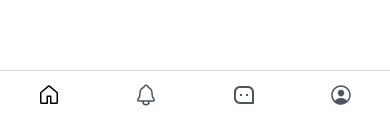
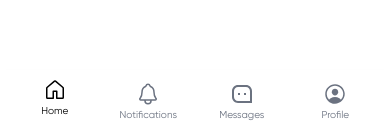
Before and after one commit to NirajanMahato/ReviveReads-Frontend, a React (Vite) app: page / in a window 390 px wide. Shown: the part 710-841 px from the top of the page. Built offline with nearby package versions, Linux system fonts and the light colour scheme; no server answers.

Commit message:
Updated the Bottom navbar, modified active page

```diff
--- a/src/components/BottomNavBar.jsx
+++ b/src/components/BottomNavBar.jsx
@@ -1,74 +1,86 @@
-import React, { useContext, useState } from "react";
+import React, { useContext } from "react";
 import { GoHome } from "react-icons/go";
 import { IoNotificationsOutline, IoPersonCircleOutline } from "react-icons/io5";
 import { RiMessage3Line } from "react-icons/ri";
 import { useSelector } from "react-redux";
-import { Link } from "react-router-dom";
+import { Link, useLocation } from "react-router-dom";
 import { useNotifications } from "../context/NotificationContext";
 import { UserContext } from "../context/UserContext";
 
 const BottomNavBar = () => {
-  const [active, setActive] = useState("home"); // Track the active tab
+  const location = useLocation();
   const { isAuthenticated } = useSelector((state) => state.auth);
   const { unreadCount } = useNotifications();
   const { userInfo } = useContext(UserContext);
 
-  const handleClick = (tab) => {
-    setActive(tab);
-  };
+  // Navigation items configuration
+  const navItems = [
+    {
+      path: "/",
+      icon: GoHome,
+      label: "Home",
+      match: (path) => path === "/",
+    },
+    {
+      path: "/notifications",
+      icon: IoNotificationsOutline,
+      label: "Notifications",
+      match: (path) => path.startsWith("/notifications"),
+      badge: userInfo && unreadCount > 0 ? unreadCount : null,
+    },
+    {
+      path: "/messages",
+      icon: RiMessage3Line,
+      label: "Messages",
+      match: (path) => path.startsWith("/messages"),
+    },
+    {
+      path: isAuthenticated ? "/profile" : "/login",
+      icon: IoPersonCircleOutline,
+      label: "Profile",
+      match: (path) => path === "/profile" || path === "/login",
+    },
+  ];
+
+  // Helper function to check if item is active
+  const isActive = (item) => item.match(location.pathname);
 
   return (
-    <div className="fixed bottom-0 left-0 w-full h-16 bg-white text-black shadow-md z-50 md:hidden pt-1 border-t-[0.1px] border-gray-300">
-      <div className="flex justify-around items-center py-2 text-gray-600">
-        <Link to={"/"}>
-          <button
-            className={`flex flex-col items-center $`}
-            onClick={() => handleClick("home")}
+    <nav className="fixed bottom-0 left-0 w-full h-16 bg-white text-black shadow-md z-50 md:hidden">
+      <div className="flex justify-around items-center h-full px-2">
+        {navItems.map((item, index) => (
+          <Link
+            key={index}
+            to={item.path}
+            className="relative flex flex-col items-center justify-center w-16 h-full"
           >
-            <GoHome
-              className={`text-2xl ${active === "home" ? "text-black" : ""}`}
-            />
-          </button>
-        </Link>
-
-        <Link to={"/notifications"}>
-          <button
-            className={"flex relative flex-col items-center"}
-            onClick={() => handleClick("notifications")}
-          >
-            <IoNotificationsOutline
-              className={`text-2xl ${active === "notifications" ? "text-black" : ""}`}
-            />
-            {userInfo && unreadCount > 0 && (
-              <span className="absolute top-0 right-0 bg-red-400 text-white text-[8px] w-3 h-3 flex items-center justify-center rounded-full">
-                {unreadCount}
+            <div
+              className={`flex flex-col items-center transition-all duration-200 ${
+                isActive(item) ? "transform -translate-y-1" : ""
+              }`}
+            >
+              <item.icon
+                className={`text-2xl transition-colors ${
+                  isActive(item) ? "text-black" : "text-gray-500"
+                }`}
+              />
+              <span
+                className={`text-[10px] mt-0.5 transition-colors ${
+                  isActive(item) ? "text-black" : "text-gray-500"
+                }`}
+              >
+                {item.label}
               </span>
-            )}
-          </button>
-        </Link>
-        <Link to={"/messages"}>
-          <button
-            className={`flex flex-col items-center ${
-              active === "messages" ? "text-black" : ""
-            }`}
-            onClick={() => handleClick("messages")}
-          >
-            <RiMessage3Line className="text-2xl" />
-          </button>
-        </Link>
-
-        <Link to={isAuthenticated ? "/Profile" : "/Login"}>
-          <button
-            className={`flex flex-col items-center ${
-              active === "profile" ? "text-black" : ""
-            }`}
-            onClick={() => handleClick("profile")}
-          >
-            <IoPersonCircleOutline className="text-2xl" />
-          </button>
-        </Link>
+              {item.badge && (
+                <span className="absolute -top-0.5 right-1 bg-red-400 text-white text-[8px] w-3 h-3 flex items-center justify-center rounded-full">
+                  {item.badge}
+                </span>
+              )}
+            </div>
+          </Link>
+        ))}
       </div>
-    </div>
+    </nav>
   );
 };
 
--- a/src/components/Navbar.jsx
+++ b/src/components/Navbar.jsx
@@ -1,6 +1,6 @@
 import React, { useContext, useState } from "react";
 import { LuSearch } from "react-icons/lu";
-import { Link } from "react-router-dom";
+import { Link, useNavigate } from "react-router-dom";
 import { UserContext } from "../context/UserContext";
 import NotificationDropdown from "../core/public/notifications/NotificationDropdown";
 import useApprovedBooks from "../hooks/useApprovedBooks";
@@ -12,9 +12,9 @@ const Navbar = () => {
   const { allBooks } = useApprovedBooks();
   const [search, setSearch] = useState("");
   const [isSearchBoxVisible, setIsSearchBoxVisible] = useState(false);
+  const { userInfo, loading } = useContext(UserContext);
+  const navigate = useNavigate();
 
-  // Access user info from context
-  const { userInfo, loading } = useContext(UserContext);
   const handleSearchChange = (e) => {
     setSearch(e.target.value);
   };
@@ -22,6 +22,12 @@ const Navbar = () => {
   const filteredBooks = allBooks.filter((product) =>
     product.title.toLowerCase().includes(search.toLowerCase())
   );
+
+  const handleBookClick = (bookId) => {
+    setIsSearchBoxVisible(false);
+    setSearch('');
+    navigate(`/products/${bookId}`);
+  };
 
   return (
     <div className="relative w-full">
@@ -44,11 +50,7 @@ const Navbar = () => {
         </div>
         <div className="md:flex grow items-center justify-between lg:w-10/12">
           <div className="flex items-center justify-end w-full lg:pr-8 pr-2">
-            <div
-              className={
-                "lg:w-64 md:w-40 w-36 h-[39px] flex items-center justify-between rounded-lg px-2 bg-gray-200"
-              }
-            >
+            <div className={"lg:w-64 md:w-40 w-36 h-[39px] flex items-center justify-between rounded-lg px-2 bg-gray-200"}>
               <input
                 type={"search"}
                 placeholder={"Search Book"}
@@ -56,21 +58,15 @@ const Navbar = () => {
                 value={search}
                 onChange={handleSearchChange}
                 onFocus={() => setIsSearchBoxVisible(true)}
-                onBlur={() => setIsSearchBoxVisible(false)}
               />
-              <span
-                className={"animate-pulse text-xl text-gray-600 cursor-pointer"}
-              >
+              <span className={"animate-pulse text-xl text-gray-600 cursor-pointer"}>
                 <LuSearch />
               </span>
             </div>
           </div>
           <div className="md:flex hidden items-center">
-            {/* Notification Dropdown */}
             <NotificationDropdown />
             <span className="border-l-2 border-gray-400 rounded-full h-7 ml-2"></span>
-
-            {/* Conditionally render Sign Up or User Info */}
             {!loading && <UserMenu userInfo={userInfo} />}
           </div>
         </div>
@@ -78,20 +74,24 @@ const Navbar = () => {
 
       {/* Search suggestions box */}
       {isSearchBoxVisible && search && (
-        <div className="absolute top-full left-0 w-full bg-white shadow-lg z-50 rounded-b-lg">
+        <div
+          className="absolute top-full left-0 w-full bg-white shadow-lg z-50 rounded-b-lg"
+          onMouseDown={(e) => e.preventDefault()} // Prevent onBlur when clicking inside suggestions
+        >
           <ul>
             {filteredBooks.map((book) => (
               <li
                 key={book._id}
                 className="px-4 py-2 hover:bg-gray-200 cursor-pointer font-gilroyMedium text-gray-700"
+                onMouseDown={(e) => {
+                  e.preventDefault();
+                  e.stopPropagation();
+                  handleBookClick(book._id);
+                }}
               >
-                <Link
-                  to={`/products/${book._id}`}
-                  onClick={() => setIsSearchBoxVisible(false)}
-                  className="block w-full h-full"
-                >
+                <span className="block w-full h-full">
                   {book.title}
-                </Link>
+                </span>
               </li>
             ))}
           </ul>
--- /dev/null
+++ b/src/components/SimpleMap.jsx
@@ -0,0 +1,28 @@
+import React from "react";
+import { FaLocationDot } from "react-icons/fa6";
+
+const SimpleMap = ({ address }) => {
+  // Convert address to URL-friendly format
+  const encodedAddress = encodeURIComponent(address);
+
+  return (
+    <div className="relative md:h-48 h-28 rounded-lg overflow-hidden">
+      <iframe
+        title="Location Map"
+        width="100%"
+        height="100%"
+        frameBorder="0"
+        scrolling="no"
+        marginHeight="0"
+        marginWidth="0"
+        src={`https://www.openstreetmap.org/export/embed.html?bbox=85.2937,27.6588,85.3765,27.7297&layer=mapnik&marker=${encodedAddress}`}
+      />
+      <div className="absolute flex items-center bottom-4 left-4 bg-white px-3 py-1 rounded-full text-sm shadow-md">
+        <FaLocationDot className="mr-1" />
+        {address || "Location not specified"}
+      </div>
+    </div>
+  );
+};
+
+export default SimpleMap;
--- a/src/core/public/messages/MessagePage.jsx
+++ b/src/core/public/messages/MessagePage.jsx
@@ -1,14 +1,33 @@
 import React from "react";
+import BottomNavBar from "../../../components/BottomNavBar";
+import useConversation from "../../../zustand/useConverstaion";
 import MessageContainer from "./MessageContainer";
 import MessageSidebar from "./sidebar/MessageSidebar";
-import BottomNavBar from "../../../components/BottomNavBar";
 
 const MessagePage = () => {
+  const { selectedConversation } = useConversation();
+
   return (
-    <div className="w-full h-screen flex justify-between overflow-hidden">
-      <MessageSidebar />
-      <MessageContainer />
-      <BottomNavBar/>
+    <div className="w-full h-screen flex justify-between overflow-hidden relative">
+      {/* Sidebar - hidden on mobile when conversation is selected */}
+      <div
+        className={`${
+          selectedConversation ? "hidden sm:block" : "block"
+        } sm:w-96 w-full h-full`}
+      >
+        <MessageSidebar />
+      </div>
+
+      {/* Message Container - full width on mobile when selected */}
+      <div
+        className={`${
+          !selectedConversation ? "hidden sm:block" : "block"
+        } flex-1 h-full`}
+      >
+        <MessageContainer />
+      </div>
+
+      <BottomNavBar />
     </div>
   );
 };
--- a/src/core/public/messages/sidebar/MessageSidebar.jsx
+++ b/src/core/public/messages/sidebar/MessageSidebar.jsx
@@ -1,12 +1,28 @@
 import React from "react";
+import { IoArrowBack } from "react-icons/io5";
+import useConversation from "../../../../zustand/useConverstaion";
 import Conversations from "./Conversations";
 
 const MessageSidebar = () => {
+  const { selectedConversation, setSelectedConversation } = useConversation();
+
   return (
-    <div className="sm:w-96 h-full border-r bg-[#EEEEEE] border-slate-500 p-4 flex flex-col">
-      <h1 className="font-gilroyMedium md:text-3xl">Chats</h1>
+    <div className="h-full bg-[#EEEEEE] border-r border-slate-500 p-4 flex flex-col">
+      <div className="flex items-center gap-4 mb-4">
+        {selectedConversation && (
+          <button
+            onClick={() => setSelectedConversation(null)}
+            className="sm:hidden text-2xl"
+          >
+            <IoArrowBack />
+          </button>
+        )}
+        <h1 className="font-gilroyMedium md:text-3xl text-2xl">Chats</h1>
+      </div>
       <div className="divider pb-3"></div>
-      <Conversations />
+      <div className="flex-1 overflow-y-auto">
+        <Conversations />
+      </div>
     </div>
   );
 };
```
Also changed, not shown: src/core/public/messages/MessageContainer.jsx (+18 -8 lines), src/core/public/productDetails/ProductDetails.jsx (+10 -12 lines).
